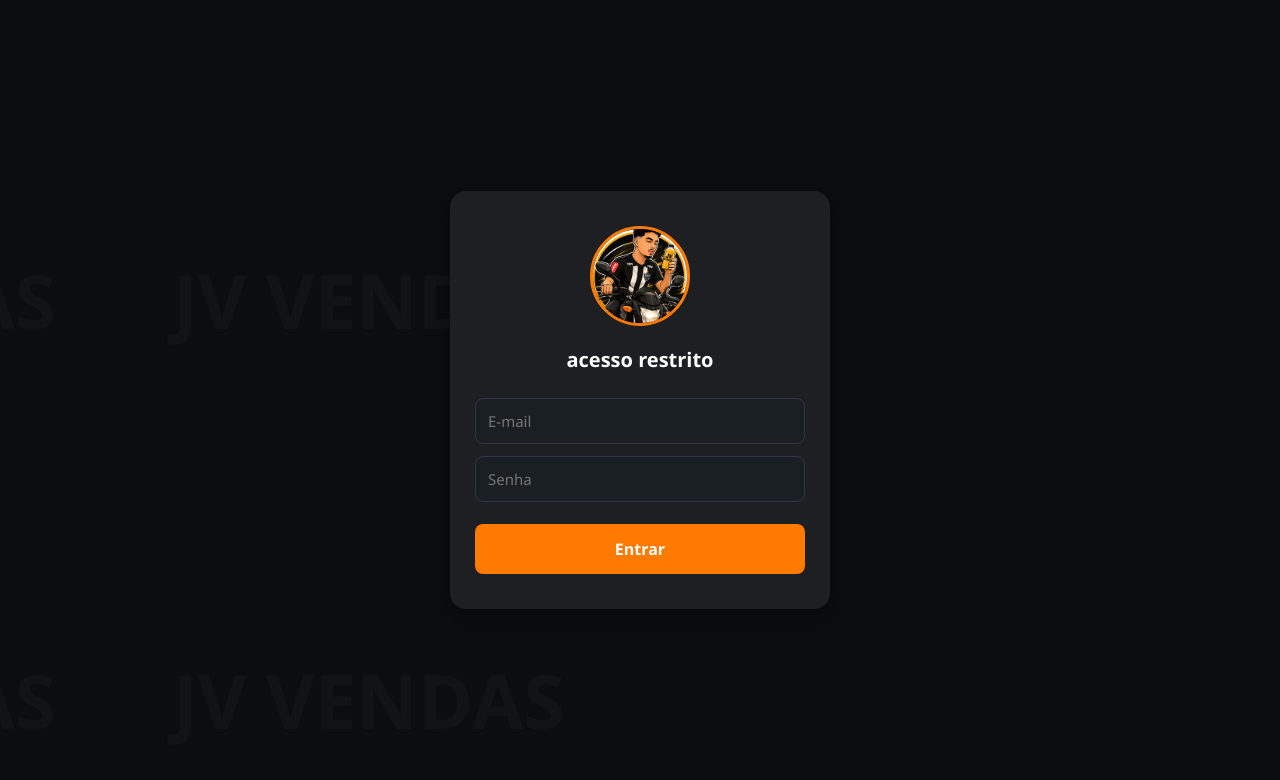
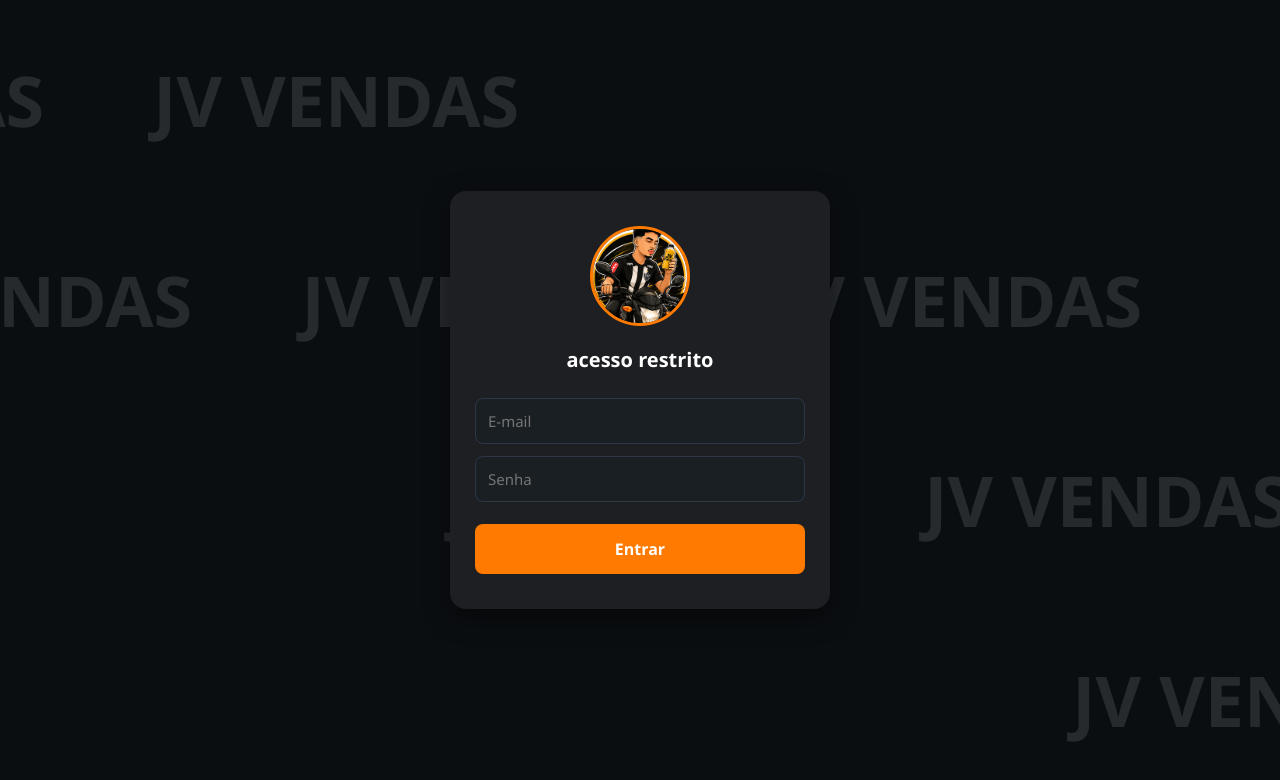
Before and after one commit to samuellins-git2006/jv-vendas, a plain HTML site: page index.html in a window 1280 px wide. Drawn offline with Linux system fonts and the light colour scheme.

Commit message:
Add files via upload

```diff
--- a/index.html
+++ b/index.html
@@ -8,14 +8,17 @@
 </head>
 <body>
 
+    <!-- 🔒 TELA DE LOGIN ANIMADA -->
     <div id="tela-login" class="tela-autenticacao">
+        <!-- Textos em marca d'água correndo de forma independente ao fundo -->
         <div class="fundo-animado-texto">
-            <div class="linha-marcadagua">JV VENDAS &nbsp;&nbsp;&nbsp;&nbsp; JV VENDAS &nbsp;&nbsp;&nbsp;&nbsp; JV VENDAS</div>
-            <div class="linha-marcadagua">JV VENDAS &nbsp;&nbsp;&nbsp;&nbsp; JV VENDAS &nbsp;&nbsp;&nbsp;&nbsp; JV VENDAS</div>
-            <div class="linha-marcadagua">JV VENDAS &nbsp;&nbsp;&nbsp;&nbsp; JV VENDAS &nbsp;&nbsp;&nbsp;&nbsp; JV VENDAS</div>
-            <div class="linha-marcadagua">JV VENDAS &nbsp;&nbsp;&nbsp;&nbsp; JV VENDAS &nbsp;&nbsp;&nbsp;&nbsp; JV VENDAS</div>
+            <div class="linha-marcadagua l1">JV VENDAS &nbsp;&nbsp;&nbsp;&nbsp; JV VENDAS &nbsp;&nbsp;&nbsp;&nbsp; JV VENDAS</div>
+            <div class="linha-marcadagua l2">JV VENDAS &nbsp;&nbsp;&nbsp;&nbsp; JV VENDAS &nbsp;&nbsp;&nbsp;&nbsp; JV VENDAS</div>
+            <div class="linha-marcadagua l3">JV VENDAS &nbsp;&nbsp;&nbsp;&nbsp; JV VENDAS &nbsp;&nbsp;&nbsp;&nbsp; JV VENDAS</div>
+            <div class="linha-marcadagua l4">JV VENDAS &nbsp;&nbsp;&nbsp;&nbsp; JV VENDAS &nbsp;&nbsp;&nbsp;&nbsp; JV VENDAS</div>
         </div>
 
+        <!-- Caixa de Login Centralizada -->
         <div class="card-login">
             <img src="assets/logo.png" alt="Logo JV Vendas" class="logo-login">
             <h2>acesso restrito</h2>
@@ -28,8 +31,10 @@
     </div>
 
 
+    <!-- 💻 CONTEÚDO DO SISTEMA -->
     <div id="conteudo-sistema" class="oculto">
 
+        <!-- ABA 1: VISÃO GERAL -->
         <section id="aba-inicio" class="tela-aba">
             <header class="header-dashboard">
                 <img src="assets/logo.png" alt="JV Vendas Logo" class="logo-dashboard">
@@ -39,6 +44,7 @@
                 </div>
             </header>
 
+            <!-- Cards de Indicadores -->
             <div class="grid-cards">
                 <div class="card card-azul">
                     <span class="icone">💲</span>
@@ -62,6 +68,7 @@
                 </div>
             </div>
 
+            <!-- Card Destaque Lucro Líquido -->
             <div class="card-lucro-liquido">
                 <span class="icone-carteira">👛</span>
                 <div>
@@ -74,7 +81,9 @@
                 <span>ℹ️</span> <strong>Ponto de Venda Principal:</strong> <span class="destaque-laranja">Entregas de Moto</span>
             </div>
 
+            <!-- Formulários de Registro -->
             <div class="container-formularios">
+                <!-- Registrar Venda -->
                 <div class="bloco-form form-venda">
                     <h3>🛒 Registrar Venda</h3>
                     <select id="venda-cliente">
@@ -85,6 +94,7 @@
                     <button onclick="adicionarVenda()" class="btn-verde">+ Iniciar Venda</button>
                 </div>
 
+                <!-- Registrar Despesa -->
                 <div class="bloco-form form-despesa">
                     <h3>📄 Registrar Despesa</h3>
                     <select id="despesa-categoria">
@@ -98,6 +108,7 @@
                 </div>
             </div>
 
+            <!-- Histórico -->
             <div class="historico-container">
                 <h3>🕒 Histórico de Registros</h3>
                 <div class="tabela-responsiva">
@@ -111,12 +122,14 @@
                             </tr>
                         </thead>
                         <tbody id="lista-historico">
-                            </tbody>
+                            <!-- Inserido via JavaScript -->
+                        </tbody>
                     </table>
                 </div>
             </div>
         </section>
 
+        <!-- ABA 2: CLIENTES -->
         <section id="aba-clientes" class="tela-aba oculto">
             <header class="header-dashboard">
                 <h1>Controle de Clientes</h1>
@@ -146,12 +159,14 @@
                             </tr>
                         </thead>
                         <tbody id="lista-clientes">
-                            </tbody>
+                            <!-- Inserido via JavaScript -->
+                        </tbody>
                     </table>
                 </div>
             </div>
         </section>
 
+        <!-- BARRA DE NAVEGAÇÃO INFERIOR -->
         <nav class="nav-bottom">
             <button onclick="mudarAba('inicio')" class="nav-item ativo" id="btn-nav-inicio">
                 <span>🏠</span>
--- a/style.css
+++ b/style.css
@@ -23,7 +23,7 @@ body {
 
 .oculto { display: none !important; }
 
-/* 🔒 ESTRUTURA DO LOGIN */
+/* 🔒 ESTRUTURA DO LOGIN E ANIMAÇÃO */
 .tela-autenticacao {
     position: fixed;
     top: 0; left: 0; width: 100vw; height: 100vh;
@@ -35,36 +35,45 @@ body {
     z-index: 999;
 }
 
-/* Marca d'água em movimento */
+/* Container do texto de fundo */
 .fundo-animado-texto {
     position: absolute;
-    width: 200%;
+    top: 0;
+    left: 0;
+    width: 100%;
     height: 100%;
     display: flex;
     flex-direction: column;
     justify-content: space-around;
-    opacity: 0.03; /* Deixa o texto bem suave ao fundo */
+    opacity: 0.12;
     pointer-events: none;
-    transform: rotate(-15px);
 }
 
+/* Configuração do movimento individual das linhas */
 .linha-marcadagua {
-    font-size: 75px;
+    font-size: 70px;
     font-weight: 900;
     white-space: nowrap;
     color: var(--texto-claro);
-    /* Faz a animação durar 25 segundos e rodar para sempre de forma contínua */
-    animation: moverInfinito 25s linear infinite;
+    display: block;
+    width: max-content;
+    animation: moverEsquerdaParaDireita 25s linear infinite;
 }
 
-/* Segunda e quarta linha correm na velocidade contrária para dar dinâmica */
-.linha-marcadagua:nth-child(even) {
-    animation-direction: reverse;
-}
+/* Atrasos calculados para espalhar os textos pela tela */
+.linha-marcadagua.l1 { animation-delay: 0s; }
+.linha-marcadagua.l2 { animation-delay: -6s; }
+.linha-marcadagua.l3 { animation-delay: -12s; }
+.linha-marcadagua.l4 { animation-delay: -18s; }
 
-@keyframes moverInfinito {
-    0% { transform: translateX(-40%); }
-    100% { transform: translateX(0%); }
+/* Engrenagem que faz mover da esquerda para a direita */
+@keyframes moverEsquerdaParaDireita {
+    0% {
+        transform: translateX(-100%);
+    }
+    100% {
+        transform: translateX(100vw);
+    }
 }
 
 /* Caixa de Login */
@@ -227,12 +236,10 @@ button {
 .btn-vermelho { background-color: var(--vermelho); }
 .btn-azul { background-color: var(--azul); }
 
-/* AFASTAMENTO DE QUADRADOS SOLICITADO */
 .card-afastado-clientes {
     margin-top: 40px;
 }
 
-/* Botão de excluir lixeira */
 .btn-deletar-linha {
     background: none;
     border: none;
@@ -279,6 +286,7 @@ th { color: var(--texto-cinza); }
 .badge-alta { background-color: #FEF3C7; color: #D97706; }
 .badge-baixa { background-color: #E0F2FE; color: #0369A1; }
 
+/* 📱 NAVEGAÇÃO FIXA INFERIOR */
 .nav-bottom {
     position: fixed;
     bottom: 0; left: 0; right: 0;
```
